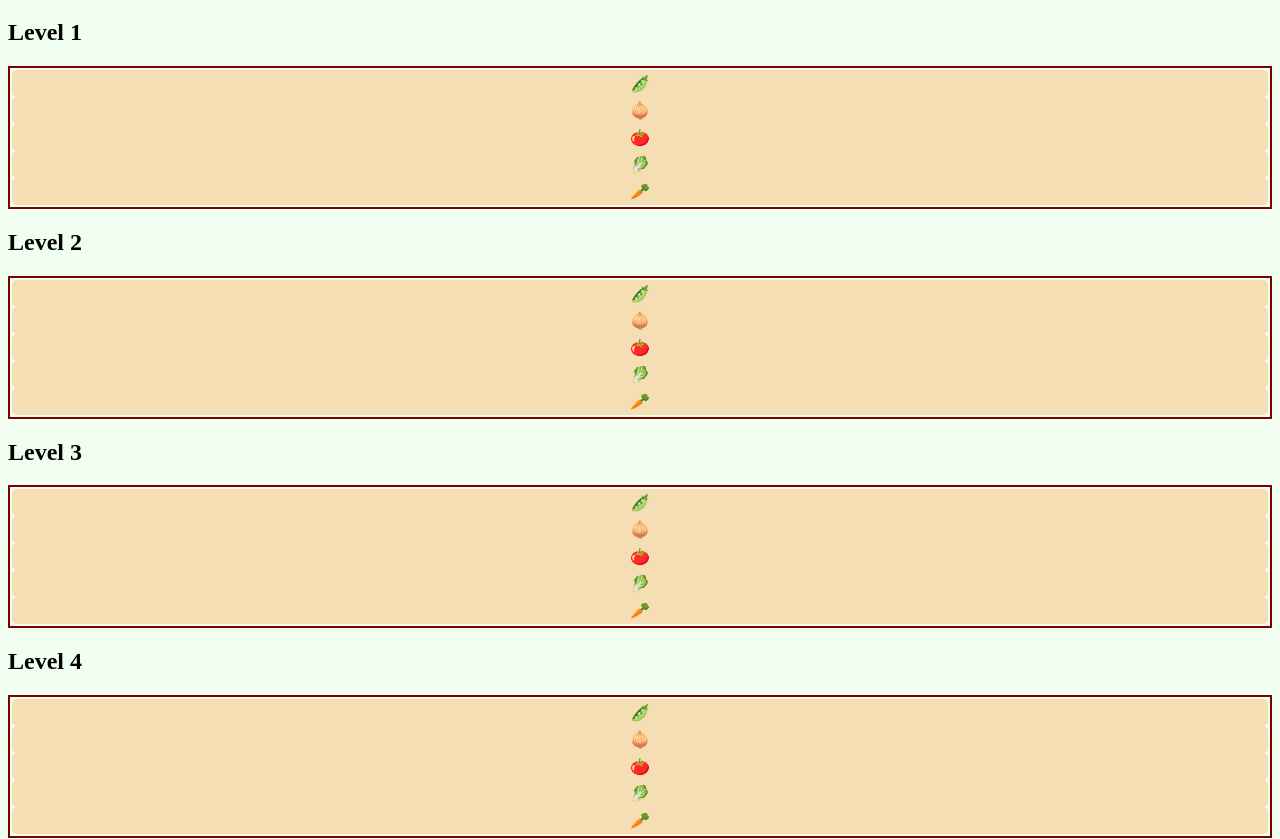
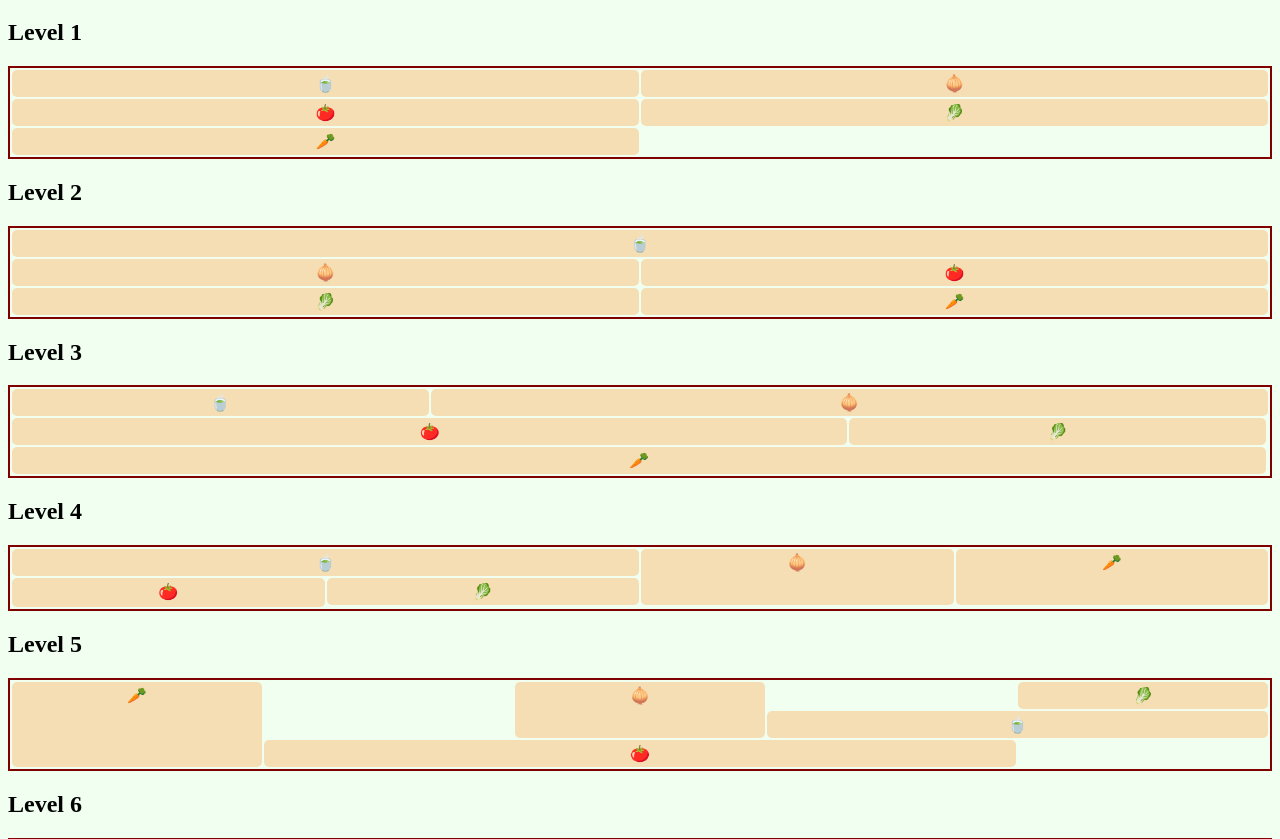
Before and after one commit to nvila-iso/grid-garden, a plain HTML site: page index.html in a window 1280 px wide. Shown: the part 61-900 px from the top of the page. Drawn offline with Linux system fonts and the light colour scheme.

Commit message:
updated css

```diff
--- a/index.html
+++ b/index.html
@@ -10,7 +10,7 @@
     <h1>Garden</h1>
     <h2>Level 1</h2>
     <section id="level-1" class="garden">
-      <p class="peas">🫛</p>
+      <p class="peas">🍵</p>
       <p class="onions">🧅</p>
       <p class="tomatoes">🍅</p>
       <p class="lettuce">🥬</p>
@@ -18,7 +18,7 @@
     </section>
     <h2>Level 2</h2>
     <section id="level-2" class="garden">
-      <p class="peas">🫛</p>
+      <p class="peas">🍵</p>
       <p class="onions">🧅</p>
       <p class="tomatoes">🍅</p>
       <p class="lettuce">🥬</p>
@@ -26,7 +26,7 @@
     </section>
     <h2>Level 3</h2>
     <section id="level-3" class="garden">
-      <p class="peas">🫛</p>
+      <p class="peas">🍵</p>
       <p class="onions">🧅</p>
       <p class="tomatoes">🍅</p>
       <p class="lettuce">🥬</p>
@@ -34,7 +34,7 @@
     </section>
     <h2>Level 4</h2>
     <section id="level-4" class="garden">
-      <p class="peas">🫛</p>
+      <p class="peas">🍵</p>
       <p class="onions">🧅</p>
       <p class="tomatoes">🍅</p>
       <p class="lettuce">🥬</p>
@@ -42,7 +42,7 @@
     </section>
     <h2>Level 5</h2>
     <section id="level-5" class="garden">
-      <p class="peas">🫛</p>
+      <p class="peas">🍵</p>
       <p class="onions">🧅</p>
       <p class="tomatoes">🍅</p>
       <p class="lettuce">🥬</p>
@@ -50,17 +50,17 @@
     </section>
     <h2>Level 6</h2>
     <section id="level-6" class="garden">
-      <p class="peas">🫛</p>
+      <p class="peas">🍵</p>
       <p class="onions">🧅</p>
       <p class="tomatoes">🍅</p>
       <p class="lettuce">🥬</p>
       <p class="carrots">🥕</p>
-      <p class="peas">🫛</p>
+      <p class="peas">🍵</p>
       <p class="onions">🧅</p>
       <p class="tomatoes">🍅</p>
       <p class="lettuce">🥬</p>
       <p class="carrots">🥕</p>
-      <p class="peas">🫛</p>
+      <p class="peas">🍵</p>
       <p class="onions">🧅</p>
       <p class="tomatoes">🍅</p>
       <p class="lettuce">🥬</p>
--- a/levels.css
+++ b/levels.css
@@ -0,0 +1,94 @@
+#level-1 {
+  display: grid;
+  grid-template-columns: repeat(2, 1fr);
+}
+
+#level-2 {
+  display: grid;
+  grid-template-columns: 1fr 1fr;
+}
+
+#level-2 .peas {
+  grid-column: 1 / span 2;
+}
+
+#level-3 {
+  display: grid;
+  grid-template-columns: repeat(3, 1fr);
+  grid-template-rows: repeat(3, 1fr);
+}
+
+#level-3 .onions {
+  grid-column: 2 / span 3;
+}
+
+#level-3 .tomatoes {
+  grid-column: 1 / span 2;
+}
+
+#level-3 .carrots {
+  grid-row: 3;
+  grid-column: 1 / -1;
+}
+
+#level-4 {
+  display: grid;
+  grid-template-columns: repeat(4, 1fr);
+  grid-template-rows: 1fr 1fr;
+}
+
+#level-4 .peas {
+  grid-column: 1 / span 2;
+}
+
+#level-4 .onions {
+  grid-row: span 2;
+}
+
+#level-4 .tomatoes {
+  grid-column: 1;
+  grid-row: span 2;
+}
+
+#level-4 .carrots {
+  grid-column: 4;
+  grid-row: 1 / span 2;
+}
+
+#level-5 {
+  display: grid;
+  grid-template-columns: repeat(5, 1fr);
+  grid-template-rows: repeat(3, 1fr);
+}
+
+#level-5 .carrots {
+  grid-column: 1;
+  grid-row: 1 / span 3;
+}
+
+#level-5 .onions {
+  grid-column: 3;
+  grid-row: span 2;
+}
+
+#level-5 .tomatoes {
+  grid-column: 2 / span 3;
+  grid-row: 3;
+}
+
+#level-5 .lettuce {
+  grid-column: 5;
+  grid-row: 1;
+}
+
+#level-5 .peas {
+  grid-column: 4 / span 2;
+  grid-row: 2;
+}
+
+#level-6 {
+  display: grid;
+  grid-auto-rows: 5rem;
+  /* found on css-tricks: https://css-tricks.com/books/greatest-css-tricks/flexible-grids/ */
+  grid-template-columns: repeat(auto-fill, minmax(5rem, 1fr));
+}
```
